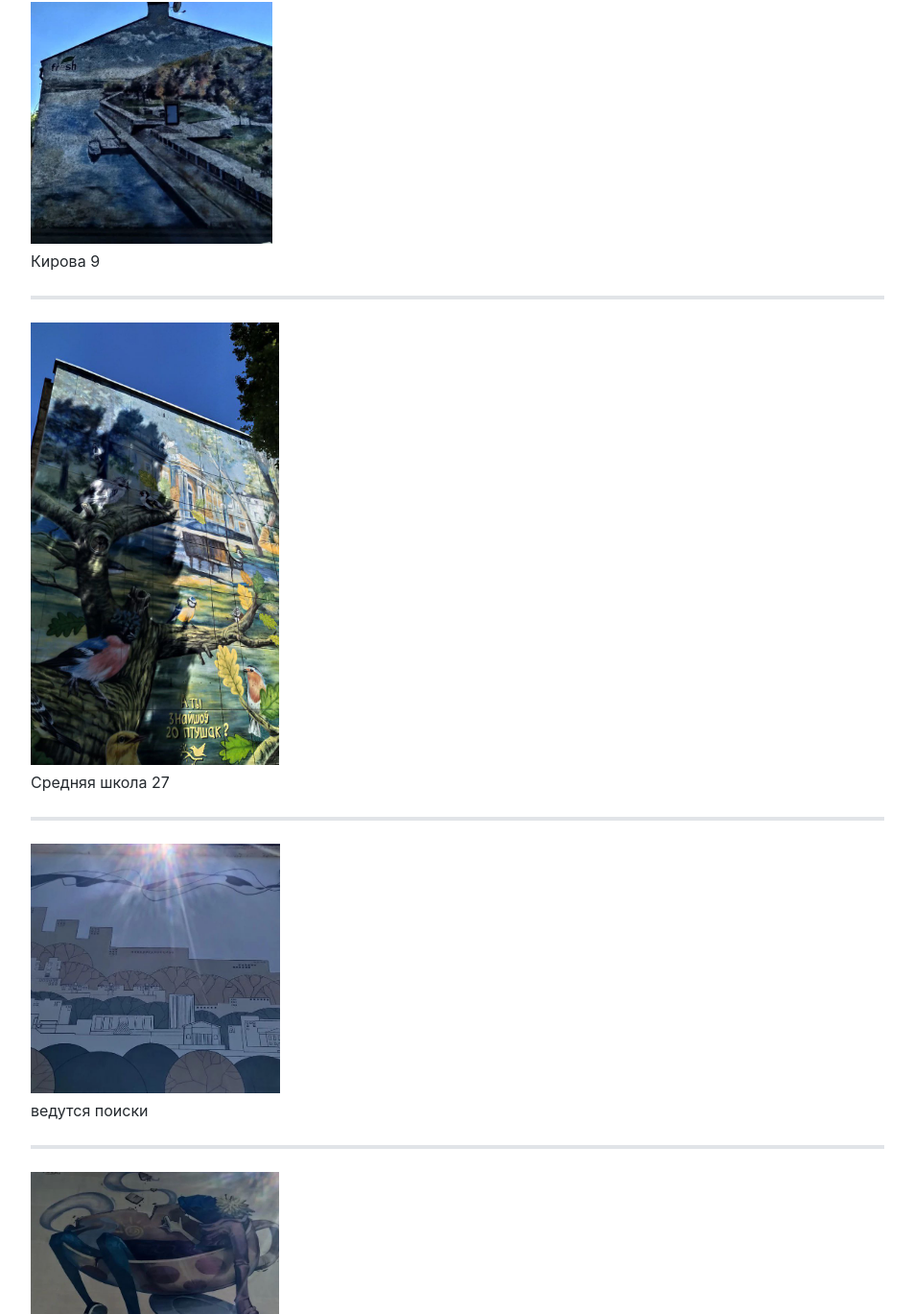
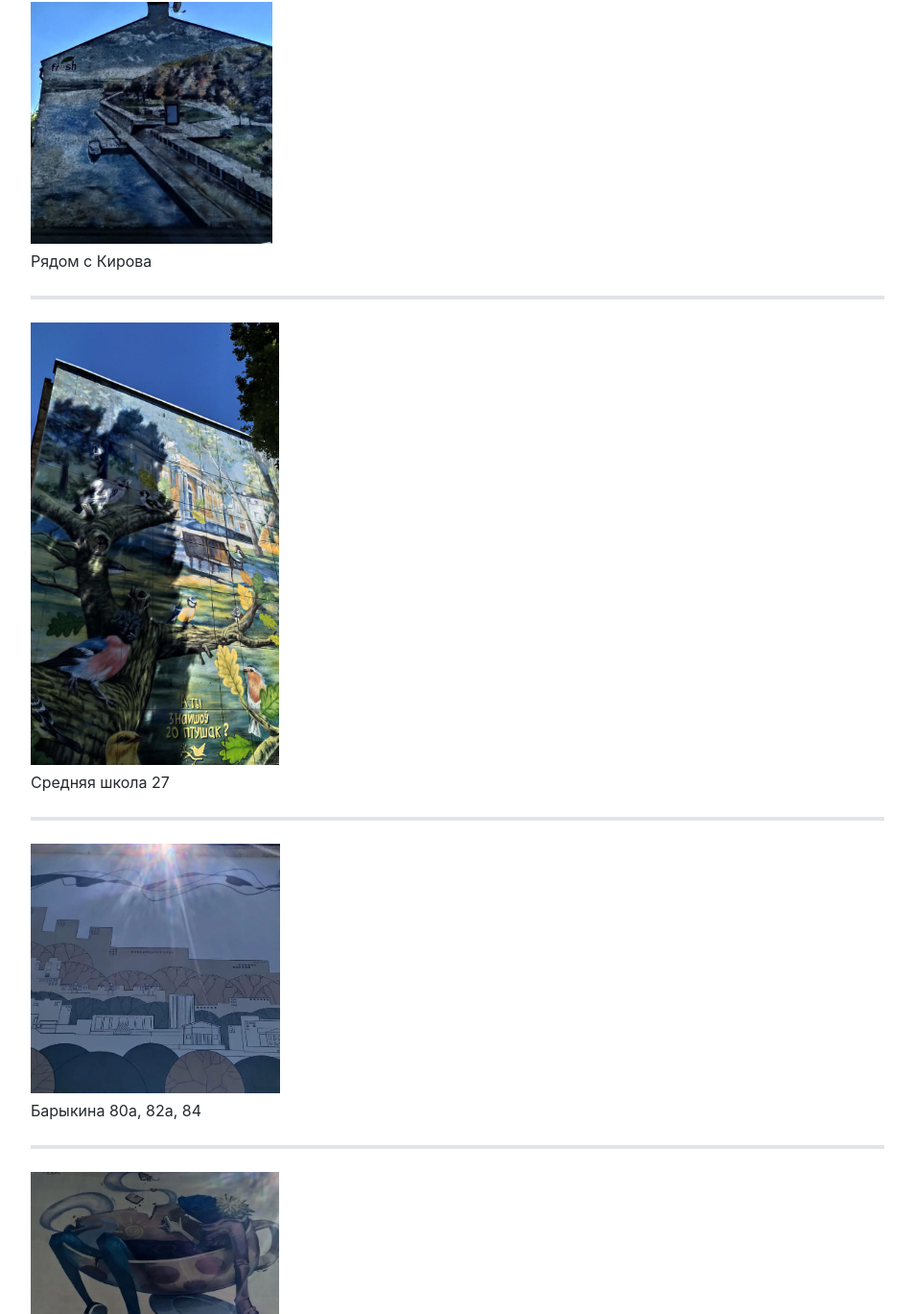
Before and after one commit to VanBog335/quest, a plain HTML site: page adresa.html in a window 1280 px wide. Shown: the part 1183-2552 px from the top of the page at 96% size, without its empty margins (163-1116 px from the left). Drawn offline with Linux system fonts and the light colour scheme.

Commit message:
Add files via upload
ошибка природы

```diff
--- a/adresa.html
+++ b/adresa.html
@@ -1265,7 +1265,7 @@ pre[class*="language-"] {
 <hr>
 <img width="252" alt="4" title="" src="./img/q4.jpg">
 
-<p>Кирова 9</p>
+<p>Рядом с Кирова</p>
 <hr>
 <img width="259" alt="5" src="./img/q5.jpg" title="">
 
@@ -1273,7 +1273,7 @@ pre[class*="language-"] {
 <hr>
 <img width="260" alt="6" title="" src="./img/q6.jpg">
 
-<p>ведутся поиски</p>
+<p>Барыкина 80а, 82а, 84</p>
 <hr>
 <img width="259" alt="7" title="" src="./img/q7.jpg">
 
```
